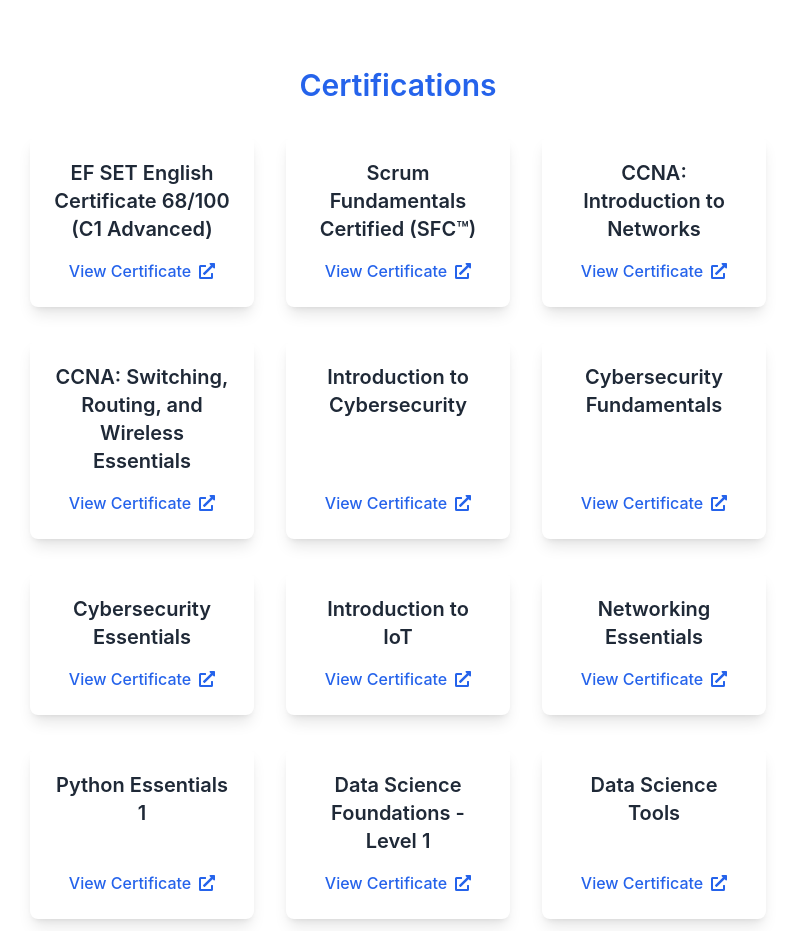
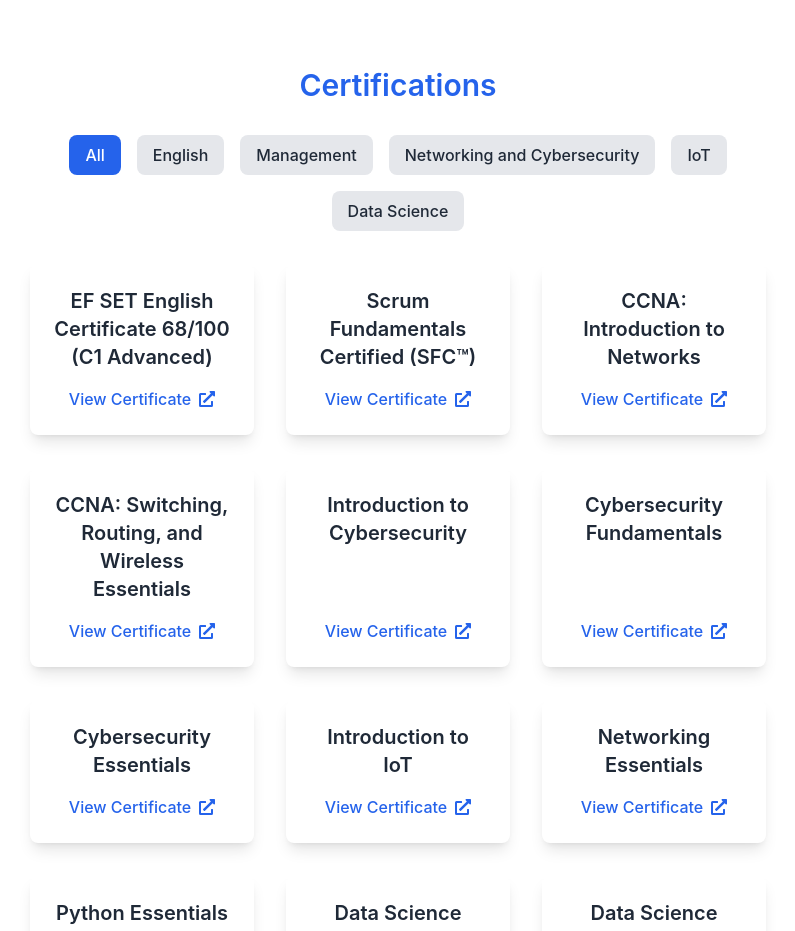
Before and after one commit to FabsCR/dev-portfolio-fabs, a Next.js app: page / in a window 1280 px wide. Shown: the part 2600-3531 px from the top of the page, without its empty margins (242-1037 px from the left). Built offline with nearby package versions, Linux system fonts and the light colour scheme; what @radix-ui/themes would draw is missing.

Commit message:
feat: add category filtering and animations to certifications section

```diff
--- a/src/components/Certifications.tsx
+++ b/src/components/Certifications.tsx
@@ -2,38 +2,53 @@
 
 import { FaExternalLinkAlt } from "react-icons/fa";
 import { motion } from "framer-motion";
+import { useState } from "react";
 
 interface Certification {
   title: string;
   link: string;
+  category: string;
 }
 
 const certifications: Certification[] = [
-  // English and management certification
-  { title: "EF SET English Certificate 68/100 (C1 Advanced)", link: "https://cert.efset.org/QnGMAj" },
-  { title: "Scrum Fundamentals Certified (SFC™)", link: "https://www.scrumstudy.com/certification/verify?type=SFC&number=921105" },
-
-  // Basic certifications in networking and cybersecurity
-  { title: "CCNA: Introduction to Networks", link: "https://www.credly.com/badges/1f46c465-e158-4b0d-bb8a-7f2051432a57?source=linked_in_profile" },
-  { title: "CCNA: Switching, Routing, and Wireless Essentials", link: "https://www.credly.com/badges/826147a2-fa20-4f44-82b3-8cead744d20c/linked_in_profile" },
-  { title: "Introduction to Cybersecurity", link: "https://www.credly.com/badges/33234c56-7a7d-49cc-9509-76137ebdaf74?source=linked_in_profile" },
-  { title: "Cybersecurity Fundamentals", link: "https://www.credly.com/badges/1802feae-badc-4cdc-ba9d-97173f560aa9/linked_in_profile" },
-  { title: "Cybersecurity Essentials", link: "https://www.credly.com/badges/ed4dde3e-4c3a-4522-a83e-43dc2020144d?source=linked_in_profile" },
-
-  // Certifications in IoT and networking essentials
-  { title: "Introduction to IoT", link: "https://www.credly.com/badges/b1412e71-3573-4f12-b6e3-385f859c2e48?source=linked_in_profile" },
-  { title: "Networking Essentials", link: "https://www.credly.com/badges/c78c0009-35c4-4c9e-ae60-b3c255fbaf12?source=linked_in_profile" },
-
-  // Certifications in Python and data science
-  { title: "Python Essentials 1", link: "https://www.credly.com/badges/76b05d4f-c483-436c-b9b2-1a78dc78c4e3/linked_in_profile" },
-  { title: "Data Science Foundations - Level 1", link: "https://www.credly.com/badges/adb67730-7477-4e79-99b6-8841c6ccf71c/linked_in_profile" },
-  { title: "Data Science Tools", link: "https://www.credly.com/badges/2a598409-56bf-4a06-ad90-1ed4fabfd11b/linked_in_profile" },
-
-  // Advanced certification in cybersecurity analysis
-  { title: "CWL Certified Cyber Security Analyst [C3SA]", link: "https://www.credential.net/e0e1a022-8b21-441a-aacf-b677359243f4#acc.Yrh0RC4t" },
+  { title: "EF SET English Certificate 68/100 (C1 Advanced)", link: "https://cert.efset.org/QnGMAj", category: "English" },
+  { title: "Scrum Fundamentals Certified (SFC™)", link: "https://www.scrumstudy.com/certification/verify?type=SFC&number=921105", category: "Management" },
+  { title: "CCNA: Introduction to Networks", link: "https://www.credly.com/badges/1f46c465-e158-4b0d-bb8a-7f2051432a57?source=linked_in_profile", category: "Networking and Cybersecurity" },
+  { title: "CCNA: Switching, Routing, and Wireless Essentials", link: "https://www.credly.com/badges/826147a2-fa20-4f44-82b3-8cead744d20c/linked_in_profile", category: "Networking and Cybersecurity" },
+  { title: "Introduction to Cybersecurity", link: "https://www.credly.com/badges/33234c56-7a7d-49cc-9509-76137ebdaf74?source=linked_in_profile", category: "Networking and Cybersecurity" },
+  { title: "Cybersecurity Fundamentals", link: "https://www.credly.com/badges/1802feae-badc-4cdc-ba9d-97173f560aa9/linked_in_profile", category: "Networking and Cybersecurity" },
+  { title: "Cybersecurity Essentials", link: "https://www.credly.com/badges/ed4dde3e-4c3a-4522-a83e-43dc2020144d?source=linked_in_profile", category: "Networking and Cybersecurity" },
+  { title: "Introduction to IoT", link: "https://www.credly.com/badges/b1412e71-3573-4f12-b6e3-385f859c2e48?source=linked_in_profile", category: "IoT" },
+  { title: "Networking Essentials", link: "https://www.credly.com/badges/c78c0009-35c4-4c9e-ae60-b3c255fbaf12?source=linked_in_profile", category: "Networking and Cybersecurity"},
+  { title: "Python Essentials 1", link: "https://www.credly.com/badges/76b05d4f-c483-436c-b9b2-1a78dc78c4e3/linked_in_profile", category: "Data Science" },
+  { title: "Data Science Foundations - Level 1", link: "https://www.credly.com/badges/adb67730-7477-4e79-99b6-8841c6ccf71c/linked_in_profile", category: "Data Science" },
+  { title: "Data Science Tools", link: "https://www.credly.com/badges/2a598409-56bf-4a06-ad90-1ed4fabfd11b/linked_in_profile", category: "Data Science" },
+  { title: "CWL Certified Cyber Security Analyst [C3SA]", link: "https://www.credential.net/e0e1a022-8b21-441a-aacf-b677359243f4#acc.Yrh0RC4t", category: "Networking and Cybersecurity" },
 ];
 
 export function Certifications() {
+  const [selectedCategory, setSelectedCategory] = useState<string>("All");
+
+  const categories = ["All", "English", "Management", "Networking and Cybersecurity", "IoT", "Data Science"];
+
+  const filteredCertifications =
+    selectedCategory === "All"
+      ? certifications
+      : certifications.filter((cert) => cert.category === selectedCategory);
+
+  const containerVariants = {
+    hidden: { opacity: 0 },
+    visible: {
+      opacity: 1,
+      transition: { staggerChildren: 0.2, duration: 1.5 },
+    },
+  };
+
+  const itemVariants = {
+    hidden: { opacity: 0, y: 30 },
+    visible: { opacity: 1, y: 0, transition: { duration: 1.5, ease: "easeOut" } },
+  };
+
   return (
     <motion.section
       id="certifications"
@@ -48,30 +63,39 @@
         initial={{ y: -50, opacity: 0 }}
         whileInView={{ y: 0, opacity: 1 }}
         viewport={{ once: true }}
-        transition={{ duration: 1, ease: "easeOut" }}
+        transition={{ duration: 1.5, ease: "easeOut" }}
       >
         Certifications
       </motion.h2>
 
+      <div className="flex flex-wrap justify-center gap-4 mb-8">
+        {categories.map((category) => (
+          <button
+            key={category}
+            onClick={() => setSelectedCategory(category)}
+            className={`px-4 py-2 rounded-lg font-medium transition ${
+              selectedCategory === category
+                ? "bg-blue-600 text-white"
+                : "bg-gray-200 text-gray-800 dark:bg-gray-800 dark:text-gray-200"
+            } hover:bg-blue-700`}
+          >
+            {category}
+          </button>
+        ))}
+      </div>
+
       <motion.div
+        key={selectedCategory}
         className="grid grid-cols-1 sm:grid-cols-2 lg:grid-cols-3 gap-8 max-w-4xl mx-auto"
+        variants={containerVariants}
         initial="hidden"
-        whileInView="visible"
-        viewport={{ once: true, margin: "-50px" }}
-        variants={{
-          hidden: { opacity: 0 },
-          visible: { opacity: 1, transition: { staggerChildren: 0.3 } },
-        }}
+        animate="visible"
       >
-        {certifications.map((certification, index) => (
+        {filteredCertifications.map((certification) => (
           <motion.div
-            key={index}
+            key={certification.title}
             className="p-6 bg-white dark:bg-gray-800 rounded-lg shadow-lg flex flex-col justify-between"
-            variants={{
-              hidden: { opacity: 0, y: 50 },
-              visible: { opacity: 1, y: 0 },
-            }}
-            transition={{ duration: 1.5, ease: "easeOut" }}
+            variants={itemVariants}
           >
             <h3 className="text-xl font-semibold text-gray-800 dark:text-white mb-4">
               {certification.title}
```
